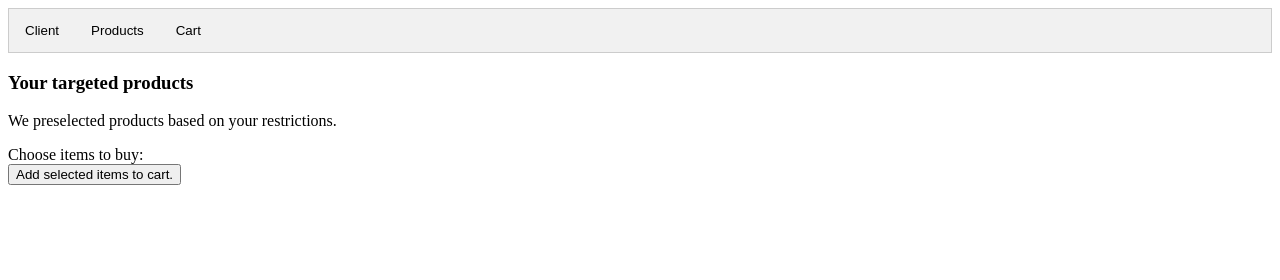
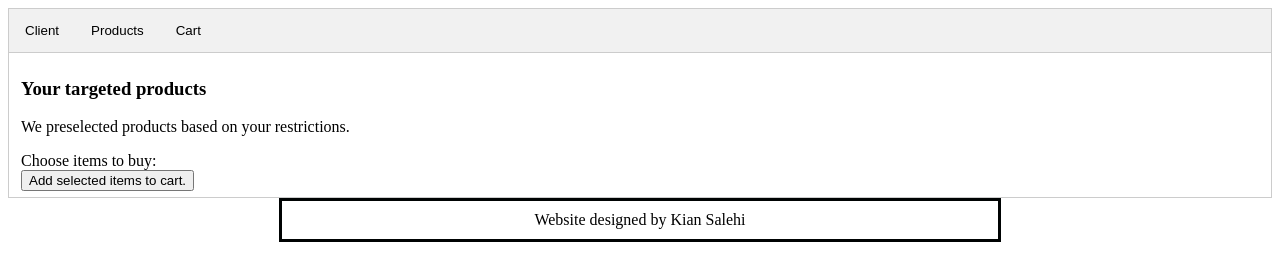
Before and after one commit to KianSalehi/GroceryListProject, a plain HTML site: page index.html in a window 1280 px wide. Both pictures are taken after a click on the button "Products". Drawn offline with Linux system fonts and the light colour scheme.

Commit message:
Style.css/index.html updated

```diff
--- a/Style/Style.css
+++ b/Style/Style.css
@@ -3,7 +3,7 @@
 /* Style the tab */
 .tab {
     overflow: hidden;
-    border: 1px solid #ccc;
+    border: 1px solid #cccccc;
     background-color: #f1f1f1;
 }
 
@@ -17,7 +17,14 @@
     padding: 14px 16px;
     transition: 0.3s;
 }
-
+/*Class for making objects centered*/
+.center{
+    margin: auto;
+    text-align: center;
+    width: 55%;
+    border: 3px solid #000303;
+    padding: 10px;
+}
 /* Change background color of buttons on hover */
 .tab button:hover {
     background-color: #ddd;
@@ -29,7 +36,7 @@
 }
 
 /* Style the tab content */
-.tabcontent {
+.tab_content {
     display: none;
     padding: 6px 12px;
     border: 1px solid #ccc;
--- a/index.html
+++ b/index.html
@@ -27,7 +27,7 @@
     </select>
 </div>
 
-<div id="Products" class="tab_content" style="display: none">
+<div id="Products" class="tab_content">
     <h3>Your targeted products</h3>
     <p>We preselected products based on your restrictions.</p>
     Choose items to buy:
@@ -37,7 +37,7 @@
     </button>
 </div>
 
-<div id="Cart" class="tab_content" style="display: none">
+<div id="Cart" class="tab_content">
     <h3>Cart</h3>
     <p>Here is your cart.</p>
     <div id="displayCart"></div>
@@ -47,4 +47,7 @@
 <script src="Script/main.js"></script>
 
 </body>
+<footer>
+    <p class="center">Website designed by Kian Salehi</p>
+</footer>
 </html>
```
